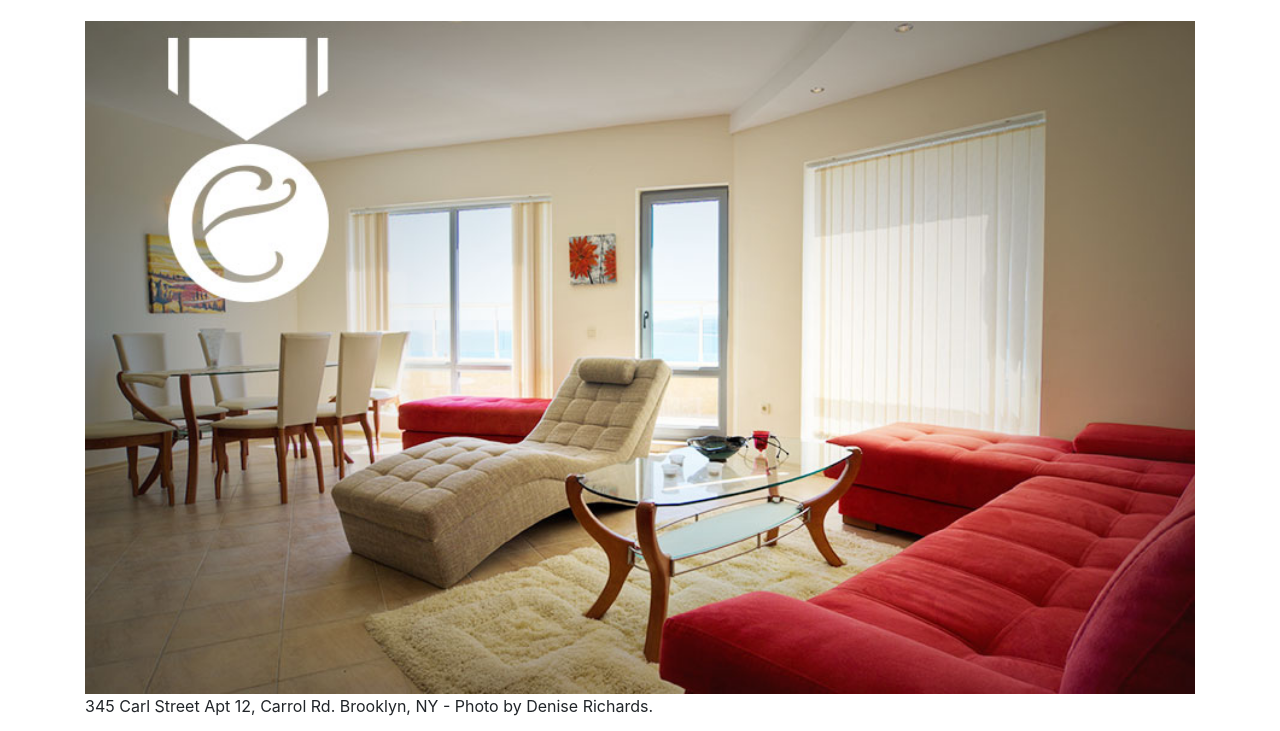
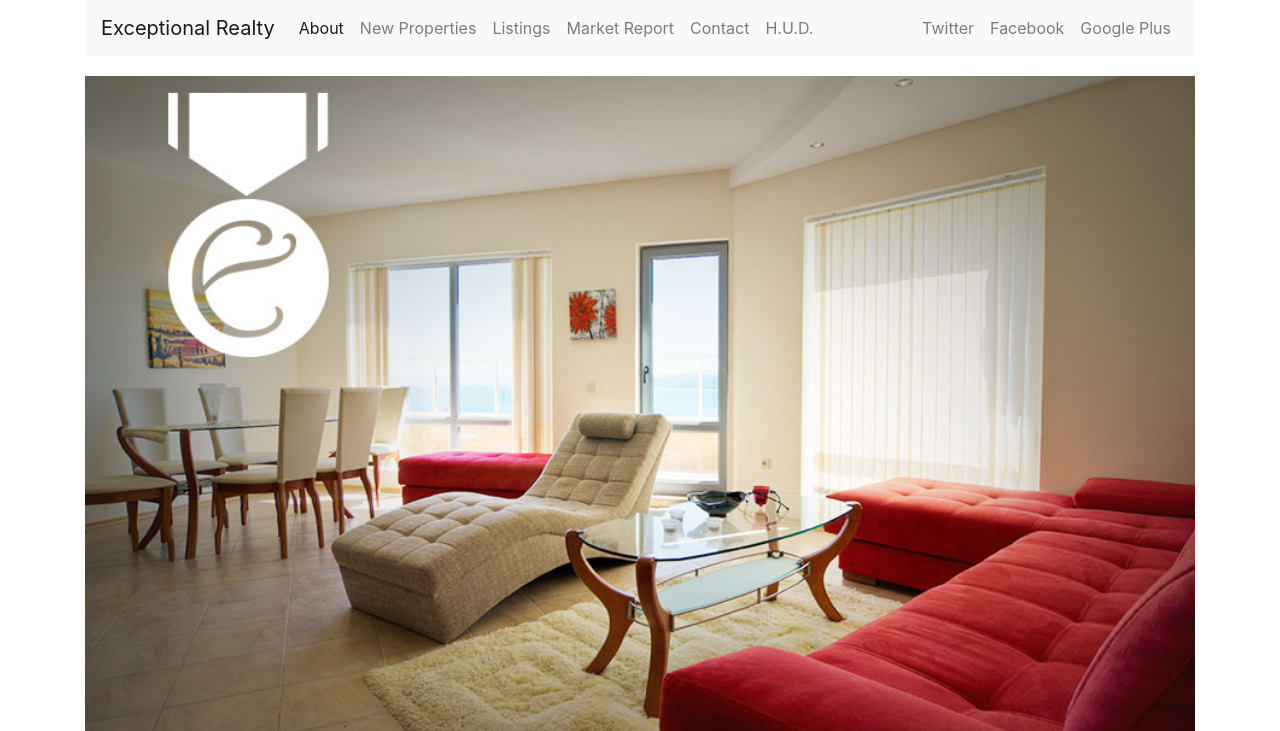
Before and after one commit to CatalanoWebDevelopment/exceptional-realty-bootstrapped, a plain HTML site: page index.html in a window 1280 px wide. Shown: the top 731 px of the page. Drawn offline with nearby package versions, Linux system fonts and the light colour scheme.

Commit message:
added a basic navbar

```diff
--- a/index.html
+++ b/index.html
@@ -16,6 +16,47 @@
         <div class="row">
             <div class="col-sm-12">
                 <!-- Navigation Bar -->
+                <nav class="navbar navbar-expand-lg navbar-light bg-light">
+                  <a class="navbar-brand" href="#">Exceptional Realty</a>
+                  <button class="navbar-toggler" type="button" data-toggle="collapse" data-target="#navbarSupportedContent" aria-controls="navbarSupportedContent" aria-expanded="false" aria-label="Toggle navigation">
+                    <span class="navbar-toggler-icon"></span>
+                  </button>
+
+                  <div class="collapse navbar-collapse" id="navbarSupportedContent">
+                    <ul class="navbar-nav mr-auto">
+                      <li class="nav-item active">
+                        <a class="nav-link" href="#">About <span class="sr-only">(current)</span></a>
+                      </li>
+                      <li class="nav-item">
+                        <a class="nav-link" href="#">New Properties</a>
+                      </li>
+                      <li class="nav-item">
+                        <a class="nav-link" href="#">Listings</a>
+                      </li>
+                      <li class="nav-item">
+                        <a class="nav-link" href="#">Market Report</a>
+                      </li>
+                      <li class="nav-item">
+                        <a class="nav-link" href="#">Contact</a>
+                      </li>
+                      <li class="nav-item">
+                        <a class="nav-link" href="#" target="_blank">H.U.D.</a>
+                      </li>
+                    </ul>
+
+                    <ul class="navbar-nav navbar-right">
+                      <li class="nav-item">
+                        <a class="twit nav-link" href="#" title="Twitter">Twitter</a>
+                      </li>
+                      <li class="nav-item">
+                        <a class="fbook nav-link" href="#" title="Facebook">Facebook</a>
+                      </li>
+                      <li class="nav-item">
+                        <a class="gplus nav-link" href="#" title="Google Plus">Google Plus</a>
+                      </li>
+                    </ul>
+                  </div>
+                </nav>
             </div><!-- Column -->
         </div><!-- Row -->
 
```
